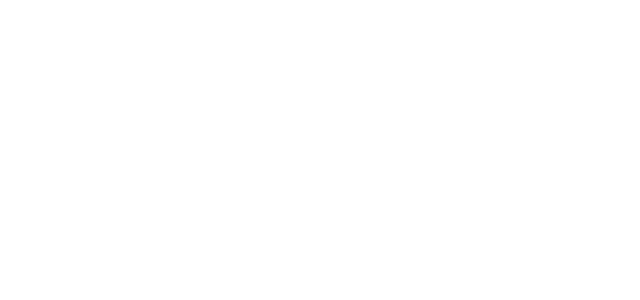
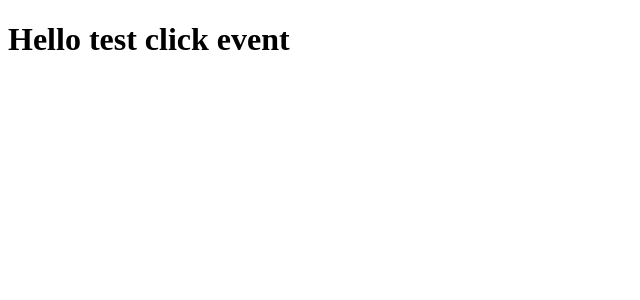
Before and after one commit to agm9581/rxjs-signals-angular-practice, an Angular app: page / in a window 1280 px wide. Shown: the top 300 px of the page, without its empty margins (0-640 px from the left). Built offline with nearby package versions, Linux system fonts and the light colour scheme.

Commit message:
Can determine which target has been clicked

```diff
--- a/src/app/basic/basic.component.html
+++ b/src/app/basic/basic.component.html
@@ -0,0 +1 @@
+<h1>Hello test click event</h1>
--- a/src/app/basic/basic.component.ts
+++ b/src/app/basic/basic.component.ts
@@ -1,5 +1,5 @@
 import { Component, OnDestroy, OnInit } from '@angular/core';
-import { from, of, Subscription } from 'rxjs';
+import { from, fromEvent, of, Subscription } from 'rxjs';
 
 @Component({
   selector: 'app-basic',
@@ -10,6 +10,7 @@
   sub!: Subscription;
   subArray!: Subscription;
   subFrom!: Subscription;
+  subEvent!: Subscription;
   ngOnInit(): void {
     //subscribe will pass the value receive as a whole, in this case 2, then 4 and then 6
     this.sub = of(2, 4, 6).subscribe((item) =>
@@ -43,6 +44,12 @@
         console.log('complete');
       }
     );
+
+    this.subEvent = fromEvent(document, 'click').subscribe({
+      next: (ev) => console.log('Click event', ev.target),
+      error: (err) => console.log('Found an error on click'),
+      complete: () => console.log('Finished'),
+    });
   }
   ngOnDestroy(): void {
     this.sub.unsubscribe();
```
